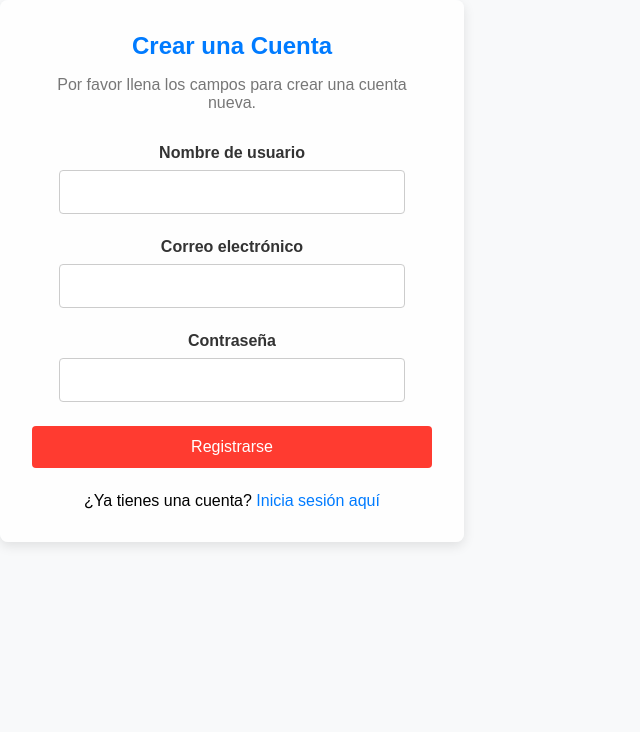
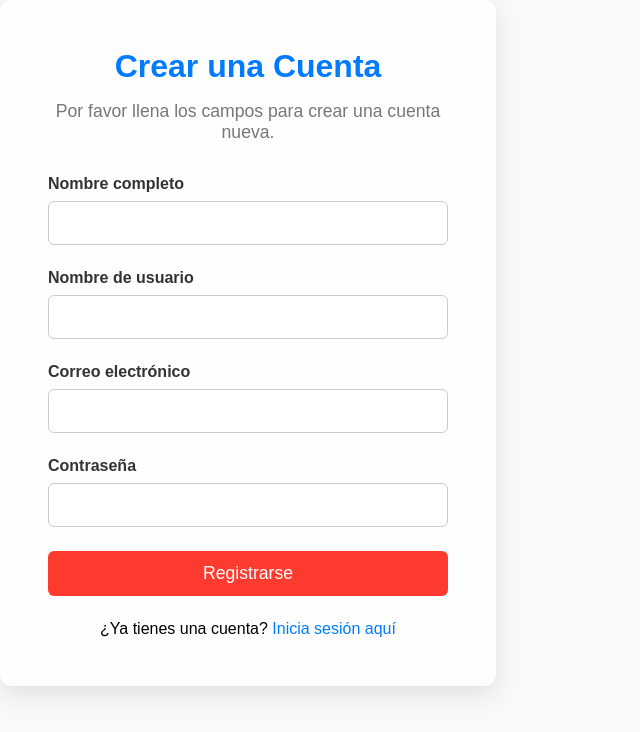
Before and after one commit to MGN99/app, a React (Create React App) app: page /register in a window 1280 px wide. Shown: the top 732 px of the page, without its empty margins (0-640 px from the left). Built offline with nearby package versions, Linux system fonts and the light colour scheme.

Commit message:
Login
El login al parecer funciona con el back

```diff
--- a/package.json
+++ b/package.json
@@ -6,6 +6,7 @@
     "@testing-library/jest-dom": "^5.17.0",
     "@testing-library/react": "^13.4.0",
     "@testing-library/user-event": "^13.5.0",
+    "axios": "^1.7.7",
     "react": "^18.3.1",
     "react-dom": "^18.3.1",
     "react-router-dom": "^6.26.1",
--- a/src/components/RegisterPage.css
+++ b/src/components/RegisterPage.css
@@ -1,33 +1,53 @@
+@keyframes gradientAnimation {
+  0% {
+    background-position: 0% 50%;
+  }
 
+  50% {
+    background-position: 100% 50%;
+  }
 
-  @keyframes gradientAnimation {
-    0% { background-position: 0% 50%; }
-    50% { background-position: 100% 50%; }
-    100% { background-position: 0% 50%; }
+  100% {
+    background-position: 0% 50%;
+  }
+}
+
+/* Asegúrate de que estos estilos solo afecten a la página de registro */
+.register-page {
+  height: 100vh;
+  display: flex;
+  justify-content: center;
+  align-items: center;
+  background: linear-gradient(-45deg, #ee7752, #e73c7e, #23a6d5, #23d5ab);
+  background-size: 400% 400%;
+  animation: gradientAnimation 15s ease infinite;
 }
 
 .register-container {
   background-color: rgba(255, 255, 255, 0.85);
-    border-radius: 8px;
-    box-shadow: 0 4px 12px rgba(0, 0, 0, 0.1);
-    padding: 2rem;
+  border-radius: 12px;
+  box-shadow: 0 8px 24px rgba(0, 0, 0, 0.1);
+  padding: 3rem;
   width: 400px;
   text-align: center;
+  animation: fadeIn 1s ease-in;
 }
 
 .register-form h2 {
   color: #007BFF;
   margin-bottom: 1rem;
+  font-size: 2rem;
 }
 
 .register-form p {
   color: #777777;
   margin-bottom: 2rem;
+  font-size: 1.1rem;
 }
 
 .form-group {
   margin-bottom: 1.5rem;
-    text-align: center;
+  text-align: left;
 }
 
 .form-group label {
@@ -35,16 +55,23 @@
   margin-bottom: 0.5rem;
   color: #333333;
   font-weight: bold;
+  font-size: 1rem;
 }
 
 .form-group input {
-    width: 80%;
+  width: 100%;
   padding: 0.75rem;
   border: 1px solid #cccccc;
-    border-radius: 4px;
+  border-radius: 6px;
   font-size: 1rem;
-    margin: 0 auto;
-    display: block;
+  margin-bottom: 0.5rem;
+  box-sizing: border-box;
+  transition: border-color 0.3s;
+}
+
+.form-group input:focus {
+  border-color: #007BFF;
+  outline: none;
 }
 
 .register-button {
@@ -52,10 +79,11 @@
   color: #ffffff;
   padding: 0.75rem;
   border: none;
-    border-radius: 4px;
-    font-size: 1rem;
+  border-radius: 6px;
+  font-size: 1.1rem;
   cursor: pointer;
   width: 100%;
+  transition: background-color 0.3s;
 }
 
 .register-button:hover {
@@ -64,6 +92,7 @@
 
 .login-link {
   margin-top: 1.5rem;
+  font-size: 1rem;
 }
 
 .login-link a {
@@ -74,3 +103,16 @@
 .login-link a:hover {
   text-decoration: underline;
 }
+
+/* Animación de desvanecimiento */
+@keyframes fadeIn {
+  from {
+    opacity: 0;
+    transform: translateY(-20px);
+  }
+
+  to {
+    opacity: 1;
+    transform: translateY(0);
+  }
+}
--- a/src/components/RegisterPage.jsx
+++ b/src/components/RegisterPage.jsx
@@ -1,12 +1,18 @@
 import React, { useState } from 'react';
+import axios from 'axios'; // Asegúrate de tener axios
+import { useNavigate } from 'react-router-dom';
 import './RegisterPage.css'; // Asegúrate de enlazar el archivo CSS
 
 const RegisterPage = () => {
   const [formData, setFormData] = useState({
+    nameLastName: '',  // Agregamos nameLastName
     username: '',
     email: '',
     password: '',
   });
+  const [error, setError] = useState('');
+  const [loading, setLoading] = useState(false);
+  const navigate = useNavigate();
 
   const handleChange = (e) => {
     setFormData({
@@ -15,10 +21,47 @@ const RegisterPage = () => {
     });
   };
 
-  const handleSubmit = (e) => {
+  const handleSubmit = async (e) => {
     e.preventDefault();
-    // Aquí podrías implementar la lógica para enviar los datos al backend
-    console.log('Registrando:', formData);
+    setLoading(true);
+    setError('');
+
+    try {
+      // Enviar datos al backend con axios
+      const response = await axios.post('http://localhost:8080/graphql', {
+        query: `
+          mutation {
+            registerUsuario(
+              nameLastName: "${formData.nameLastName}",
+              username: "${formData.username}",
+              email: "${formData.email}",
+              password: "${formData.password}"
+            ) {
+              id
+              username
+              email
+            }
+          }
+        `
+      });
+
+      const { data } = response;
+      if (data.errors) {
+        setError(data.errors[0].message);
+        setLoading(false);
+        return;
+      }
+
+      // Si el registro es exitoso, redirigir o mostrar un mensaje de éxito
+      console.log('Registro exitoso:', data.data.registerUsuario);
+      navigate('/login'); // Redirigir a la página de login
+
+    } catch (error) {
+      console.error('Error al conectar con el servidor:', error);
+      setError('Error al conectar con el servidor');
+    } finally {
+      setLoading(false);
+    }
   };
 
   return (
@@ -26,6 +69,18 @@ const RegisterPage = () => {
       <form className="register-form" onSubmit={handleSubmit}>
         <h2>Crear una Cuenta</h2>
         <p>Por favor llena los campos para crear una cuenta nueva.</p>
+
+        <div className="form-group">
+          <label htmlFor="nameLastName">Nombre completo</label>
+          <input
+            type="text"
+            id="nameLastName"
+            name="nameLastName"
+            value={formData.nameLastName}
+            onChange={handleChange}
+            required
+          />
+        </div>
 
         <div className="form-group">
           <label htmlFor="username">Nombre de usuario</label>
@@ -63,8 +118,10 @@ const RegisterPage = () => {
           />
         </div>
 
-        <button type="submit" className="register-button">
-          Registrarse
+        {error && <p className="error">{error}</p>}
+
+        <button type="submit" className="register-button" disabled={loading}>
+          {loading ? 'Registrando...' : 'Registrarse'}
         </button>
 
         <div className="login-link">
--- a/src/components/login.jsx
+++ b/src/components/login.jsx
@@ -1,5 +1,6 @@
 import React, { useState } from 'react';
-import { useNavigate } from 'react-router-dom'; // Para redirigir
+import axios from 'axios'; // Asegúrate de tener axios
+import { useNavigate } from 'react-router-dom';
 import './login.css';
 
 const Login = () => {
@@ -8,25 +9,46 @@ const Login = () => {
     const [error, setError] = useState('');
     const [loading, setLoading] = useState(false);
 
-    const navigate = useNavigate(); // Hook para redirigir
+    const navigate = useNavigate();
 
-    const handleSubmit = (event) => {
+    const handleSubmit = async (event) => {
         event.preventDefault();
         setLoading(true);
         setError('');
 
-        // Simulación del backend
-        setTimeout(() => {
-            if (email === 'test@example.com' && password === 'password123') {
-                console.log('Login successful');
-                localStorage.setItem('token', 'mockToken123');
-                localStorage.setItem('email', email); // Guardamos el email en localStorage
-                navigate('/'); // Redirigimos al home
+        try {
+            const response = await axios.post('http://localhost:8080/graphql', {
+                query: `
+                    mutation {
+                        loginUsuario(identificador: "${email}", password: "${password}")
+                    }
+                `
+            });
+
+            const { data } = response;
+            if (data.errors) {
+                setError(data.errors[0].message);
+                setLoading(false);
+                return;
+            }
+
+            // Obtener el mensaje de la respuesta del backend
+            const message = data.data.loginUsuario;
+
+            if (message === "Inicio de sesión exitoso") {
+                // Aquí podrías almacenar algo en localStorage para mantener el estado de autenticación
+                localStorage.setItem('authenticated', 'true');
+                localStorage.setItem('email', email); // Guardar el email si es necesario
+                navigate('/'); // Redirigir al home después del login exitoso
             } else {
-                setError('Invalid email or password');
+                setError('Login failed');
             }
+        } catch (error) {
+            console.error('Error al conectar con el servidor:', error);
+            setError('Error al conectar con el servidor');
+        } finally {
             setLoading(false);
-        }, 1000);
+        }
     };
 
     return (
```
Also changed, not shown: 1 other file (tests, documents, lock files or other folders). Lines whose indentation alone changed are shown as unchanged.
